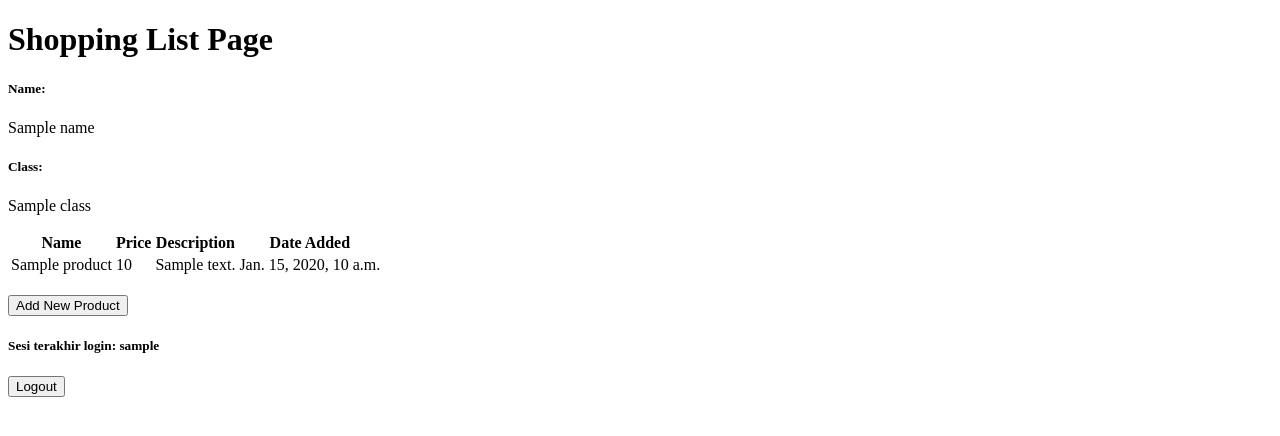
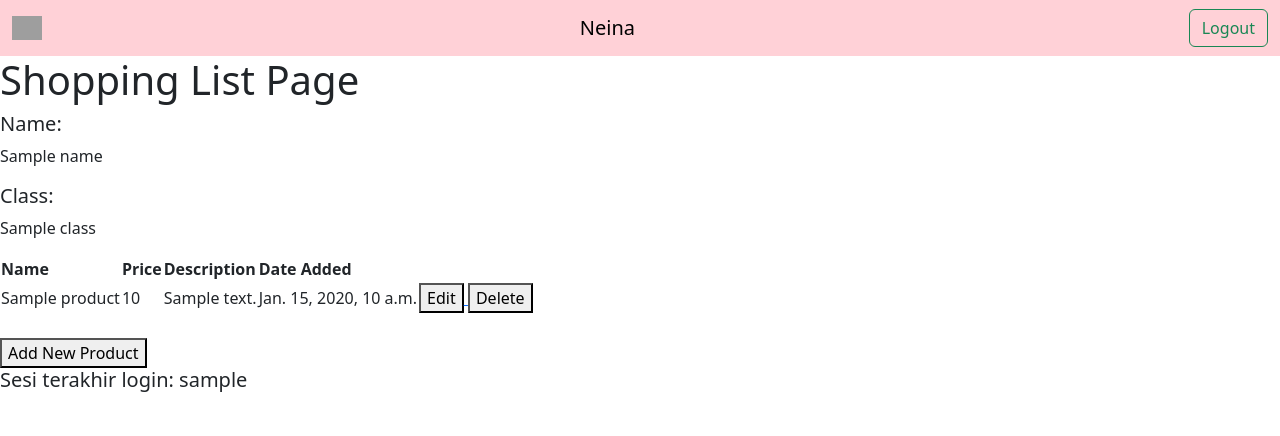
Before and after one commit to neinakada/shopping-list, a Django app: template main/templates/main.html in a window 1280 px wide. Shown: the top 436 px of the page. Run offline with Django 4.2, Linux system fonts and the light colour scheme; the template is opened without the code that fills it: most values are stand-ins (such as "Sample title", 1, 10 or a date in 2020); grey boxes are pictures that could not be loaded.

Commit message:
Mengerjakan Tutorial 4

```diff
--- a/main/templates/main.html
+++ b/main/templates/main.html
@@ -1,6 +1,20 @@
 {% extends 'base.html' %}
 
 {% block content %}
+
+<nav class="navbar" style="background-color: #ffd1d7;">
+    <div class="container-fluid">
+      <img src="https://images.vexels.com/media/users/3/200096/isolated/preview/64364c12303f16577d8dbcd3b0092467-shopping-basket-icon-stroke-pink-by-vexels.png" alt="Logo" width="30" height="24" class="d-inline-block align-text-top">
+      <a class="navbar-brand" href="#">Neina</a>
+      <a href="{% url 'main:logout' %}">
+        <button class="btn btn-outline-success" type="submit">
+            Logout
+        </button>
+        </a>
+      </div>
+    </div>
+  </nav>
+
     <h1>Shopping List Page</h1>
 
     <h5>Name:</h5>
@@ -26,6 +40,18 @@
             <td>{{product.price}}</td>
             <td>{{product.description}}</td>
             <td>{{product.date_added}}</td>
+            <td>
+                <a href="{% url 'main:edit_product' product.pk %}">
+                    <button>
+                        Edit
+                    </button>
+                </a>
+                <a href="{% url 'main:delete_product' product.pk %}">
+                    <button>
+                        Delete
+                    </button>
+                </a>
+            </td>
         </tr>
     {% endfor %}
 </table>
@@ -40,10 +66,4 @@
 
 <h5>Sesi terakhir login: {{ last_login }}</h5>
 
-<a href="{% url 'main:logout' %}">
-    <button>
-        Logout
-    </button>
-</a>
-
 {% endblock content %}
--- a/main/urls.py
+++ b/main/urls.py
@@ -1,7 +1,7 @@
 from django.urls import path
 from main.views import show_main, create_product, show_xml, show_json, show_xml_by_id, show_json_by_id
 from main.views import register, login_user, logout_user
-
+from main.views import edit_product, delete_product
 
 app_name = 'main'
 
@@ -15,4 +15,6 @@ urlpatterns = [
     path('register/', register, name='register'),
     path('login/', login_user, name='login'),
     path('logout/', logout_user, name='logout'),
+    path('edit-product/<int:id>', edit_product, name='edit_product'),
+    path('delete/<int:id>', delete_product, name='delete_product'),
 ]
--- a/templates/base.html
+++ b/templates/base.html
@@ -8,7 +8,13 @@
             content="width=device-width, initial-scale=1.0"
         />
         {% block meta %}
+        <meta charset="UTF-8" />
+        <meta name="viewport" content="width=device-width, initial-scale=1">
         {% endblock meta %}
+        <link href="https://cdn.jsdelivr.net/npm/bootstrap@5.3.2/dist/css/bootstrap.min.css" rel="stylesheet" integrity="sha384-T3c6CoIi6uLrA9TneNEoa7RxnatzjcDSCmG1MXxSR1GAsXEV/Dwwykc2MPK8M2HN" crossorigin="anonymous">
+        <script src="https://code.jquery.com/jquery-3.6.0.min.js" integrity="sha384-KyZXEAg3QhqLMpG8r+J4jsl5c9zdLKaUk5Ae5f5b1bw6AUn5f5v8FZJoMxm6f5cH1" crossorigin="anonymous"></script>
+        <script src="https://cdn.jsdelivr.net/npm/@popperjs/core@2.11.8/dist/umd/popper.min.js" integrity="sha384-I7E8VVD/ismYTF4hNIPjVp/Zjvgyol6VFvRkX/vR+Vc4jQkC+hVqc2pM8ODewa9r" crossorigin="anonymous"></script>
+        <script src="https://cdn.jsdelivr.net/npm/bootstrap@5.3.2/dist/js/bootstrap.min.js" integrity="sha384-BBtl+eGJRgqQAUMxJ7pMwbEyER4l1g+O15P+16Ep7Q9Q+zqX6gSbd85u4mG4QzX+" crossorigin="anonymous"></script>
     </head>
 
     <body>
```
Also changed, not shown: main/templates/edit_product.html (added, +22 -0 lines), main/views.py (+23 -0 lines).
